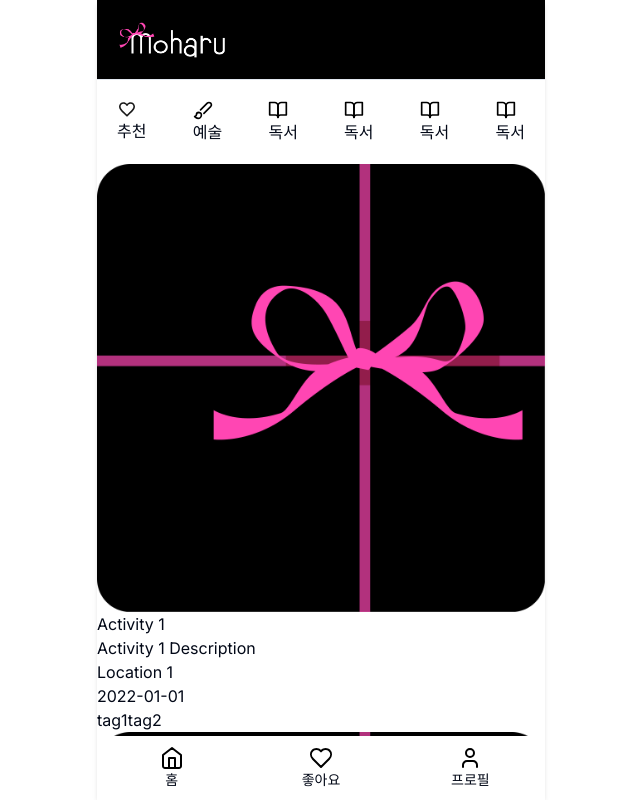
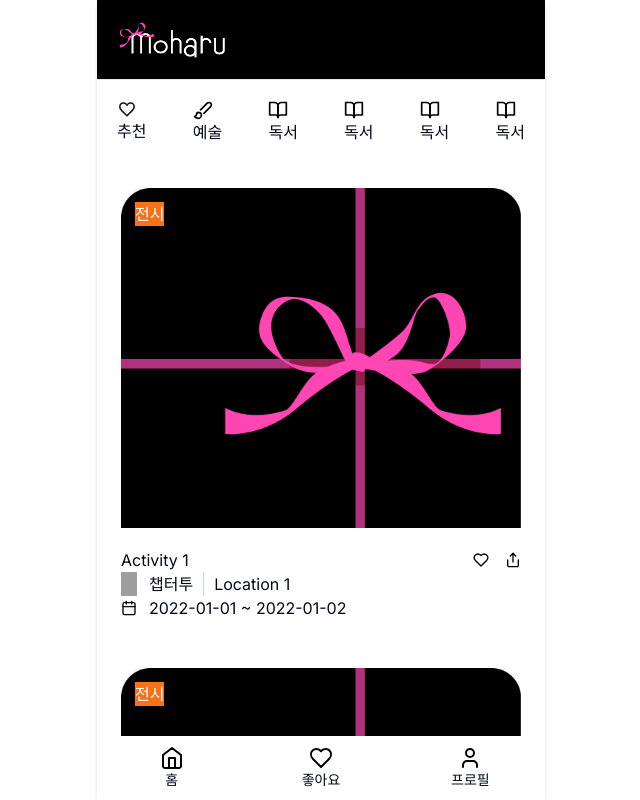
Before and after one commit to poten-moharu/moharu-frontend, a Next.js app: page / in a window 1280 px wide. Shown: the whole page, without its empty margins (319-959 px from the left). Built offline with nearby package versions, Linux system fonts and the light colour scheme; grey boxes are pictures that could not be loaded.

Commit message:
* main-activity-card 컴포넌트 1차 작업

```diff
--- a/public/data/mainActivityList.json
+++ b/public/data/mainActivityList.json
@@ -9,6 +9,7 @@
     "location": "Location 1",
     "tags": ["tag1", "tag2"],
     "activityDate": "2022-01-01",
+    "activityEndDate": "2022-01-02",
     "registerDate": "2021-12-01"
   },
   {
@@ -21,6 +22,7 @@
     "location": "Location 2",
     "tags": ["tag3", "tag4"],
     "activityDate": "2022-02-01",
+    "activityEndDate": "2022-01-02",
     "registerDate": "2021-12-02"
   },
   {
@@ -33,6 +35,7 @@
     "location": "Location 3",
     "tags": ["tag5", "tag6"],
     "activityDate": "2022-03-01",
+    "activityEndDate": "2022-01-02",
     "registerDate": "2021-12-03"
   },
   {
@@ -45,6 +48,7 @@
     "location": "Location 4",
     "tags": ["tag7", "tag8"],
     "activityDate": "2022-04-01",
+    "activityEndDate": "2022-01-02",
     "registerDate": "2021-12-04"
   },
   {
@@ -57,6 +61,7 @@
     "location": "Location 5",
     "tags": ["tag9", "tag10"],
     "activityDate": "2022-05-01",
+    "activityEndDate": "2022-01-02",
     "registerDate": "2021-12-05"
   },
   {
@@ -69,6 +74,7 @@
     "location": "Location 6",
     "tags": ["tag11", "tag12"],
     "activityDate": "2022-06-01",
+    "activityEndDate": "2022-01-02",
     "registerDate": "2021-12-06"
   },
   {
@@ -81,6 +87,7 @@
     "location": "Location 7",
     "tags": ["tag13", "tag14"],
     "activityDate": "2022-07-01",
+    "activityEndDate": "2022-01-02",
     "registerDate": "2021-12-07"
   },
   {
@@ -93,6 +100,7 @@
     "location": "Location 8",
     "tags": ["tag15", "tag16"],
     "activityDate": "2022-08-01",
+    "activityEndDate": "2022-01-02",
     "registerDate": "2021-12-08"
   },
   {
@@ -105,6 +113,7 @@
     "location": "Location 9",
     "tags": ["tag17", "tag18"],
     "activityDate": "2022-09-01",
+    "activityEndDate": "2022-01-02",
     "registerDate": "2021-12-09"
   },
   {
@@ -117,6 +126,7 @@
     "location": "Location 10",
     "tags": ["tag19", "tag20"],
     "activityDate": "2022-10-01",
+    "activityEndDate": "2022-01-02",
     "registerDate": "2021-12-10"
   }
 ]
--- a/src/app/_components/activity/main-activity-card.tsx
+++ b/src/app/_components/activity/main-activity-card.tsx
@@ -9,20 +9,76 @@ interface MainActivityCardProps {
 const MainActivityCard: React.FC<MainActivityCardProps> = ({ activity }) => {
   return (
     <Link href={`/activities/${activity.activityId}`}>
-      <Image
-        src={activity.imageUrl}
-        alt={activity.title}
-        width={500}
-        height={200}
-      />
-      <p>{activity.title}</p>
-      <p>{activity.description}</p>
-      <p>{activity.location}</p>
-      <p>{activity.activityDate}</p>
-      <div>
-        {activity.tags.map(tag => (
-          <span key={tag}>{tag}</span>
-        ))}
+      <div className="p-24px">
+        <div className="relative mb-20px">
+          <div
+            className="h-[340px]"
+            style={{
+              backgroundImage: `url(${activity.imageUrl})`,
+              backgroundSize: 'cover',
+            }}
+          ></div>
+          {/* TODO: design system tab_button 컴포넌트로 대체 */}
+          <div className="absolute left-[14px] top-[14px] bg-orange-500 text-white">
+            전시
+          </div>
+        </div>
+        <div className="flex justify-between">
+          {/* TODO: 디자인 시스템 typograph 적용  */}
+          <p>{activity.title}</p>
+          {/* TODO: 좋아요, 공유 버튼 */}
+          {/* TODO: 디자인 시스템 아이콘 버튼 타입! */}
+          <div className="flex">
+            <button className="mr-16px">
+              <Image
+                src="/images/icons/heart.svg"
+                alt="위치"
+                width={16}
+                height={16}
+              />
+            </button>
+            <button>
+              <Image
+                src="/images/icons/share.svg"
+                alt="위치"
+                width={16}
+                height={16}
+              />
+            </button>
+          </div>
+        </div>
+        <div className="flex">
+          {/* TODO: 임시 pr-10px 제거 */}
+          <div className="flex pr-10px">
+            {/* TODO: color slate 400 */}
+            <Image
+              src="/images/icons/map-pin.svg"
+              alt="위치"
+              width={16}
+              height={16}
+              className="mr-12px"
+            />
+            {/* TODO: 변수 설정 */}
+            {/* <p>{activity.location}</p> */}
+            <p>챕터투</p>
+          </div>
+          {/* TODO: 임시 pl-10px 제거 */}
+          <div className="border-l border-l-[#CBD5E1] pl-10px">
+            {activity.location}
+          </div>
+        </div>
+        <div className="flex">
+          <Image
+            className="mr-12px"
+            src="/images/icons/calendar.svg"
+            alt="위치"
+            width={16}
+            height={16}
+          />
+          <p>
+            {activity.activityDate} ~ {activity.activityEndDate}
+          </p>
+        </div>
       </div>
     </Link>
   );
--- a/src/app/_components/category-bar/category-bar.tsx
+++ b/src/app/_components/category-bar/category-bar.tsx
@@ -1,4 +1,4 @@
-import { Category } from '@/app/(with-navigation)/page';
+import { Category } from '@/types/type';
 import Image from 'next/image';
 
 interface CategoryBarProps {
```
Also changed, not shown: src/app/(with-navigation)/page.tsx (+1 -20 lines), src/types/type.ts (+8 -0 lines).
